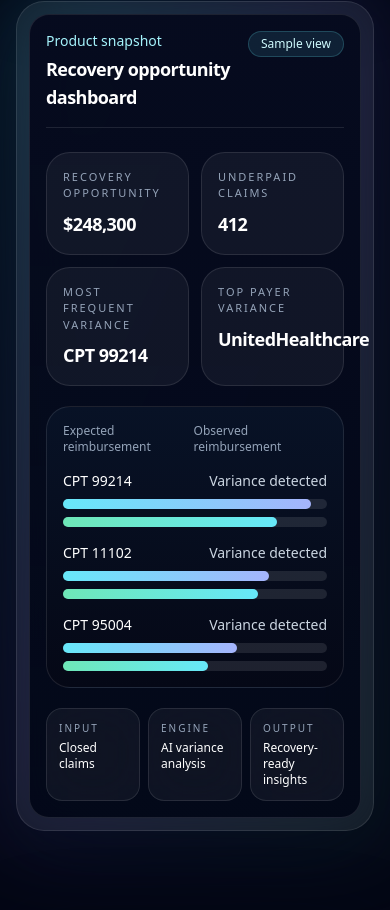
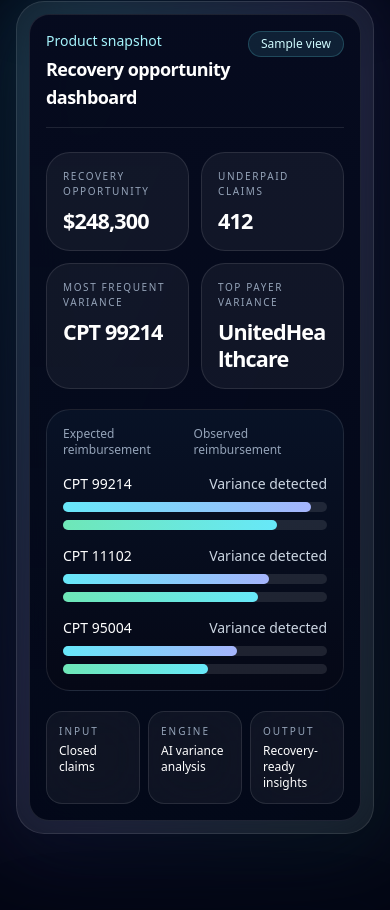
Before and after one commit to admin-dreamframestudio/revyola-site, a Next.js app: page / in a window 390 px wide. Shown: the part 1314-2224 px from the top of the page. Built offline with nearby package versions, Linux system fonts and the light colour scheme.

Commit message:
Update RevyolaLandingPage.jsx
UnitedHealthcare bleeding out from the box - fixed for mobile

```diff
--- a/RevyolaLandingPage.jsx
+++ b/RevyolaLandingPage.jsx
@@ -532,9 +532,13 @@ export default function RevyolaLandingPage() {
                       ["Most frequent variance", "CPT 99214"],
                       ["Top payer variance", "UnitedHealthcare"],
                     ].map(([label, value]) => (
-                      <div key={label} className="rounded-3xl border border-white/10 bg-white/[0.05] p-4">
-                        <p className="text-[11px] uppercase tracking-[0.18em] text-slate-400">{label}</p>
-                        <p className="mt-2 text-lg font-semibold tracking-[-0.03em] text-white sm:text-xl">{value}</p>
+                      <div key={label} className="min-w-0 rounded-3xl border border-white/10 bg-white/[0.05] p-4">
+                          <p className="text-[10px] uppercase tracking-[0.16em] text-slate-400 sm:text-[11px] sm:tracking-[0.18em]">
+                            {label}
+                          </p>
+                          <p className="mt-2 break-words text-[clamp(1.35rem,4.6vw,1.9rem)] font-semibold leading-tight tracking-[-0.04em] text-white sm:text-xl">
+                            {value}
+                          </p>
                       </div>
                     ))}
                   </div>
```
